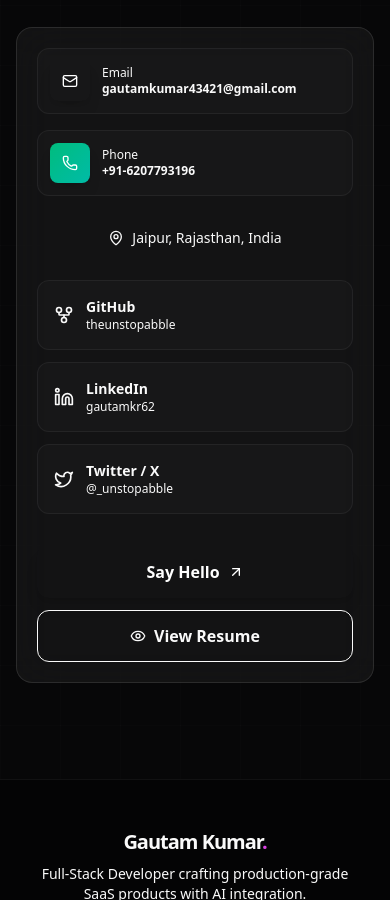
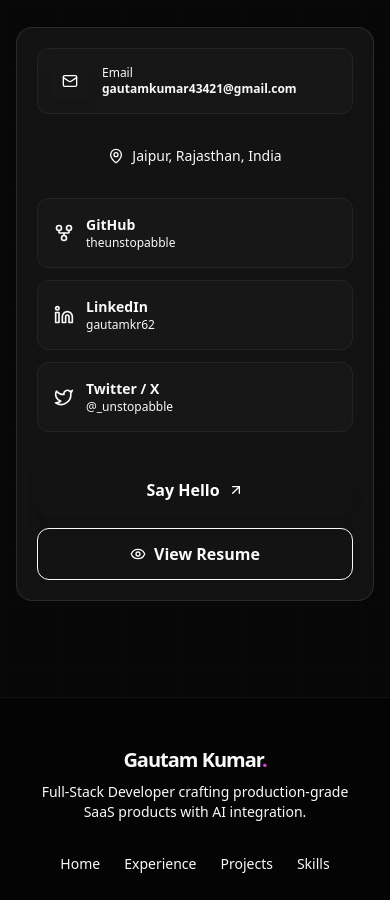
Before and after one commit to theunstopabble/gautam_portfolio, a Next.js app: page / in a window 390 px wide. Shown: the part 11100-12000 px from the top of the page. Built offline with nearby package versions, Linux system fonts and the light colour scheme.

Commit message:
remove phone number from contact page, JSON-LD, and llms-full.txt to prevent spam

```diff
--- a/src/app/layout.tsx
+++ b/src/app/layout.tsx
@@ -222,7 +222,6 @@ export default function RootLayout({
                 "Full-Stack Developer from Sitamarhi, Bihar, based in Jaipur — solo-shipped SaaS products with AI integration.",
               url: "https://gautam-kr.vercel.app",
               email: "gautamkumar43421@gmail.com",
-              telephone: "+91-6207793196",
               image: "https://gautam-kr.vercel.app/profile.webp",
               address: {
                 "@type": "PostalAddress",
--- a/src/components/home/Contact.tsx
+++ b/src/components/home/Contact.tsx
@@ -4,7 +4,6 @@ import { motion } from "framer-motion";
 import { Button } from "@/components/ui/button";
 import {
   Mail,
-  Phone,
   GitFork,
   LinkedinIcon,
   TwitterIcon,
@@ -112,22 +111,6 @@ export function Contact() {
                 </div>
               </a>
 
-              <a
-                href="tel:+916207793196"
-                className="group flex items-center gap-3 rounded-xl border border-white/5 bg-white/2 p-3 sm:p-4 transition-all hover:border-primary/30 hover:bg-white/5 overflow-hidden"
-              >
-                <div className="flex h-10 w-10 sm:h-11 sm:w-11 shrink-0 items-center justify-center rounded-lg bg-linear-to-br from-emerald-500 to-teal-500 shadow-lg">
-                  <Phone className="h-4 w-4 sm:h-5 sm:w-5 text-white" />
-                </div>
-                <div className="min-w-0 flex-1">
-                  <p className="text-xs font-medium text-muted-foreground">
-                    Phone
-                  </p>
-                  <p className="truncate text-xs sm:text-sm font-semibold text-foreground">
-                    +91-6207793196
-                  </p>
-                </div>
-              </a>
             </div>
 
             {/* Location */}
```
Also changed, not shown: public/llms-full.txt.
